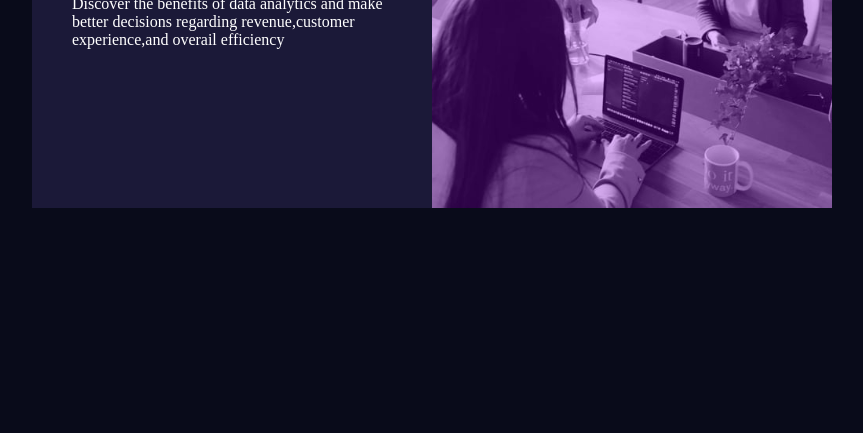
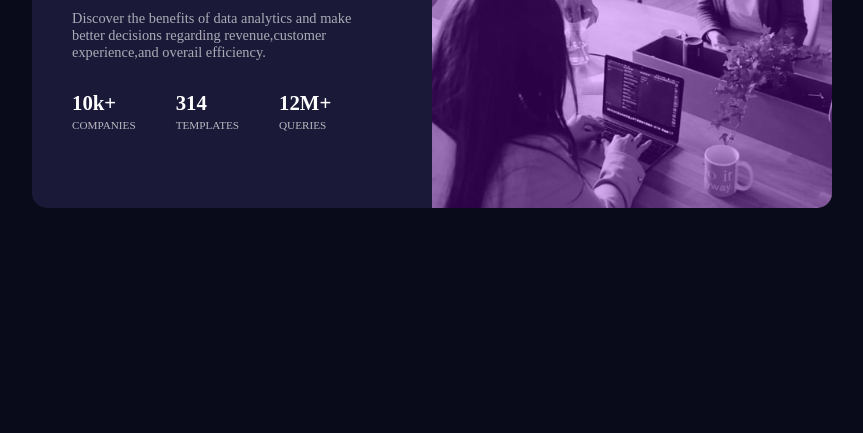
Before and after one commit to Nataniel-Dev/projeto-desafio2, a plain HTML site: page stats-preview-card-component-main/index.html in a window 1280 px wide. Shown: the part 367-800 px from the top of the page, without its empty margins (208-1071 px from the left). Drawn offline with Linux system fonts and the light colour scheme.

Commit message:
Finalização do Projeto

```diff
--- a/stats-preview-card-component-main/index.html
+++ b/stats-preview-card-component-main/index.html
@@ -19,9 +19,24 @@
           <p>
             Discover the benefits of data analytics and make <br>
             better decisions regarding revenue,customer <br>
-            experience,and overail efficiency
+            experience,and overail efficiency.
           </p>
         </div>
+
+        <div class="estimativa">
+            <div>
+              <span class="numero">10k+</span> <br> <span class="textobaixo">COMPANIES</span>
+            </div>
+
+            <div>
+              <span class="numero">314 </span><br> <span class="textobaixo">TEMPLATES</span>
+            </div>
+
+            <div>
+              <span class="numero">12M+ </span> <br> <span class="textobaixo">QUERIES</span>
+            </div>
+        </div>
+
     </div>
   </div>
 
--- a/stats-preview-card-component-main/style.css
+++ b/stats-preview-card-component-main/style.css
@@ -14,13 +14,17 @@ body{
     background-color: hsl(233, 47%, 7%);
 }
 .conteudo{
+    border-radius: 15px 0px 0px 15px;
     position: relative;
     background-color:hsl(244, 38%, 16%);
     width: 400px;
     height: 350px;
 
+
 }
 .imagem{
+
+    border-radius: 0px 15px 15px 0px;
     position: relative;
     background-color: hsl(277, 64%, 61%);
     width: 400px;
@@ -33,6 +37,7 @@ body{
 .imagem::after{
     content: "";
     position:absolute;
+    border-radius: 0px 15px 15px 0px;
     background-color:hsla(277, 100%, 50%, 0.267);
     width: 100%;
     height: 100%;
@@ -51,6 +56,29 @@ body{
 }
 
 .descricao{
-    margin-top: 10px;
-    c
+  margin-top: 25px;
+  font-weight: normal;
+  color: rgba(255, 255, 255, 0.637);
+  font-size: 0.9em;
 }
+
+.estimativa{
+    display: flex;
+    margin-top: 30px;
+    gap: 40px;
+    margin-bottom: 0px;
+}
+
+.numeros h2{
+    font-size: 1.1em;
+}
+
+.textobaixo{
+    color: rgba(255, 255, 255, 0.699);
+    font-size: 0.7em;
+}
+
+.numero{
+    font-weight: bold;
+    font-size: 1.3em;
+}
```
